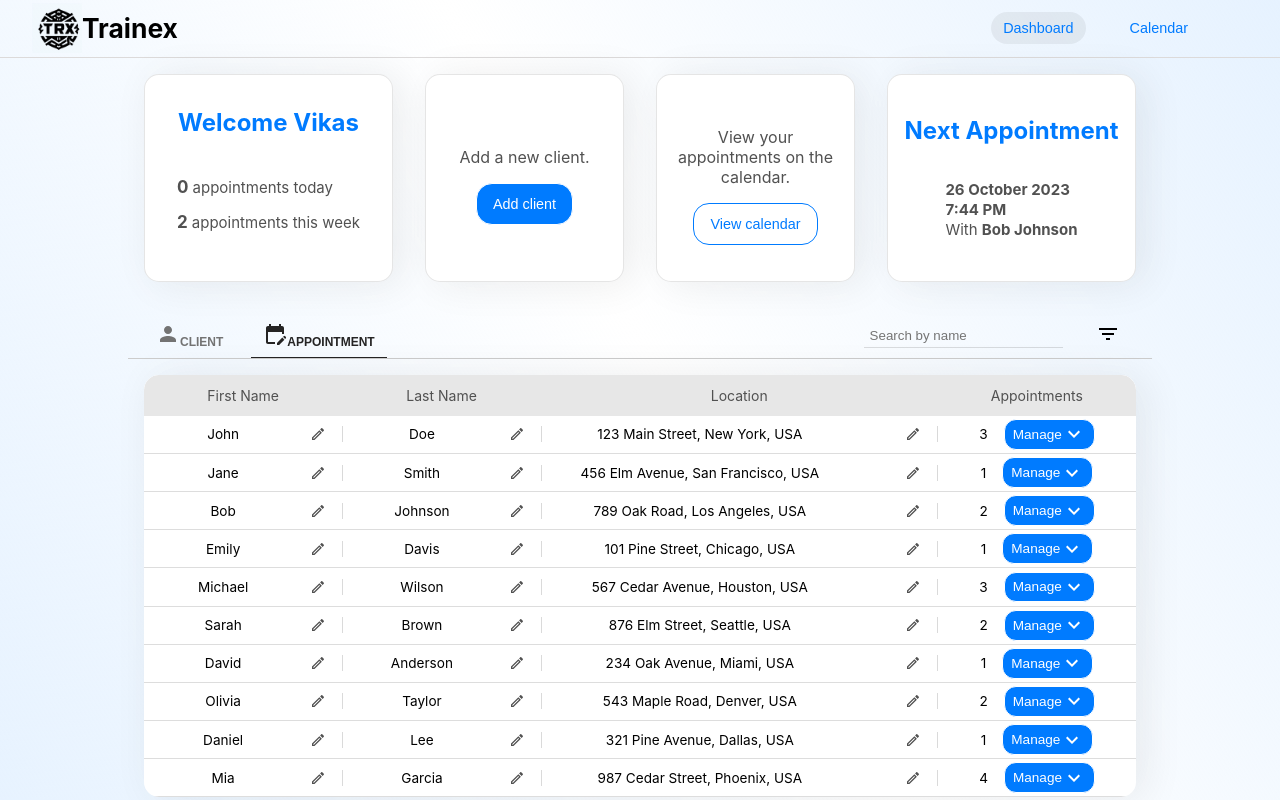
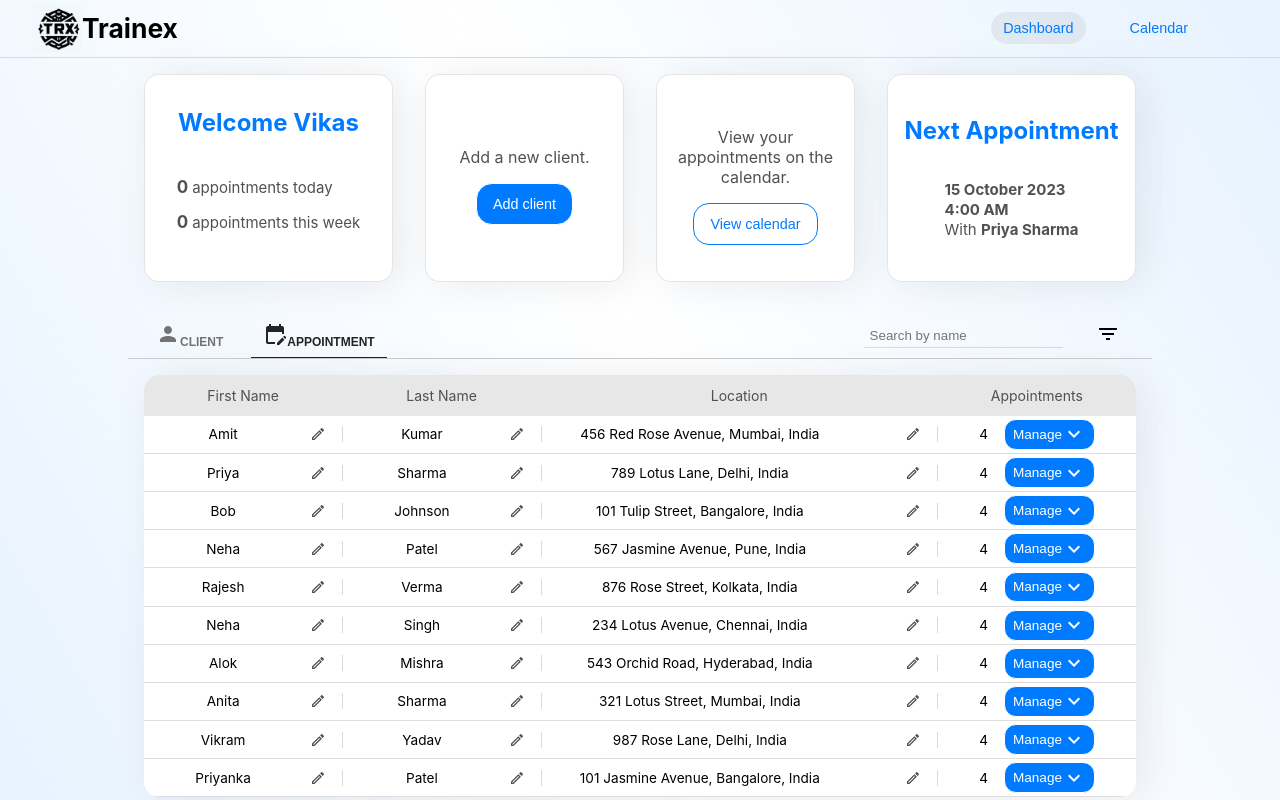
Before and after one commit to Vikas10102001/Trainex, a React (Create React App) app: page / in a window 1280 px wide. Built offline with nearby package versions, Linux system fonts and the light colour scheme.

Commit message:
changed client and appointment data

```diff
--- a/src/components/Client/ClientForm.jsx
+++ b/src/components/Client/ClientForm.jsx
@@ -42,7 +42,6 @@ function ClientForm() {
       gender: "",
       address: "",
       contact: "",
-      goaltype: "",
     },
     validationSchema,
     onSubmit: (values) => {
--- a/src/data/apointment.json
+++ b/src/data/apointment.json
@@ -1,22 +1,42 @@
 [
-  { "id": 1, "client": 1, "date": "12/10/2023", "time": "19:51" },
-  { "id": 2, "client": 3, "date": "12/6/2023", "time": "08:35" },
-  { "id": 3, "client": 7, "date": "12/12/2023", "time": "08:16" },
-  { "id": 4, "client": 6, "date": "12/14/2023", "time": "21:46" },
-  { "id": 5, "client": 9, "date": "12/13/2023", "time": "04:21" },
-  { "id": 6, "client": 10, "date": "12/18/2023", "time": "04:44" },
-  { "id": 7, "client": 10, "date": "11/22/2023", "time": "21:29" },
-  { "id": 8, "client": 8, "date": "10/4/2023", "time": "10:50" },
-  { "id": 9, "client": 6, "date": "10/4/2023", "time": "17:36" },
-  { "id": 10, "client": 4, "date": "12/19/2023", "time": "17:34" },
-  { "id": 11, "client": 5, "date": "12/17/2023", "time": "05:55" },
-  { "id": 12, "client": 3, "date": "10/26/2023", "time": "19:44" },
-  { "id": 13, "client": 5, "date": "11/10/2023", "time": "16:23" },
-  { "id": 14, "client": 10, "date": "11/8/2023", "time": "16:23" },
-  { "id": 15, "client": 1, "date": "12/10/2023", "time": "07:39" },
-  { "id": 16, "client": 2, "date": "12/19/2023", "time": "15:21" },
-  { "id": 17, "client": 1, "date": "10/31/2023", "time": "20:18" },
-  { "id": 18, "client": 5, "date": "12/1/2023", "time": "09:42" },
-  { "id": 19, "client": 8, "date": "11/9/2023", "time": "07:57" },
-  { "id": 20, "client": 10, "date": "10/29/2023", "time": "14:37" }
+  { "id": 1, "client": 6, "date": "10/20/2023", "time": "10:00" },
+  { "id": 2, "client": 3, "date": "10/21/2023", "time": "04:00" },
+  { "id": 3, "client": 8, "date": "10/22/2023", "time": "14:00" },
+  { "id": 4, "client": 2, "date": "10/23/2023", "time": "06:10" },
+  { "id": 5, "client": 7, "date": "10/24/2023", "time": "08:20" },
+  { "id": 6, "client": 5, "date": "10/25/2023", "time": "16:30" },
+  { "id": 7, "client": 1, "date": "10/26/2023", "time": "20:40" },
+  { "id": 8, "client": 4, "date": "10/27/2023", "time": "12:50" },
+  { "id": 9, "client": 9, "date": "10/28/2023", "time": "18:00" },
+  { "id": 10, "client": 10, "date": "10/29/2023", "time": "10:10" },
+  { "id": 11, "client": 2, "date": "10/30/2023", "time": "05:20" },
+  { "id": 12, "client": 3, "date": "10/31/2023", "time": "15:30" },
+  { "id": 13, "client": 4, "date": "11/1/2023", "time": "07:40" },
+  { "id": 14, "client": 5, "date": "11/2/2023", "time": "19:50" },
+  { "id": 15, "client": 6, "date": "11/3/2023", "time": "11:00" },
+  { "id": 16, "client": 7, "date": "11/4/2023", "time": "08:10" },
+  { "id": 17, "client": 8, "date": "11/5/2023", "time": "17:20" },
+  { "id": 18, "client": 9, "date": "11/6/2023", "time": "21:30" },
+  { "id": 19, "client": 10, "date": "11/7/2023", "time": "09:40" },
+  { "id": 20, "client": 1, "date": "11/8/2023", "time": "14:50" },
+  { "id": 21, "client": 2, "date": "10/15/2023", "time": "04:00" },
+  { "id": 22, "client": 9, "date": "10/16/2023", "time": "10:00" },
+  { "id": 23, "client": 3, "date": "10/17/2023", "time": "14:10" },
+  { "id": 24, "client": 4, "date": "10/18/2023", "time": "06:20" },
+  { "id": 25, "client": 8, "date": "10/19/2023", "time": "18:30" },
+  { "id": 26, "client": 5, "date": "10/20/2023", "time": "20:40" },
+  { "id": 27, "client": 7, "date": "10/21/2023", "time": "12:50" },
+  { "id": 28, "client": 1, "date": "10/22/2023", "time": "16:00" },
+  { "id": 29, "client": 6, "date": "10/23/2023", "time": "08:10" },
+  { "id": 30, "client": 10, "date": "10/24/2023", "time": "22:20" },
+  { "id": 31, "client": 3, "date": "10/25/2023", "time": "09:30" },
+  { "id": 32, "client": 2, "date": "10/26/2023", "time": "19:40" },
+  { "id": 33, "client": 5, "date": "10/27/2023", "time": "11:50" },
+  { "id": 34, "client": 7, "date": "10/28/2023", "time": "05:00" },
+  { "id": 35, "client": 8, "date": "10/29/2023", "time": "15:10" },
+  { "id": 36, "client": 4, "date": "10/30/2023", "time": "17:20" },
+  { "id": 37, "client": 6, "date": "10/31/2023", "time": "08:30" },
+  { "id": 38, "client": 1, "date": "11/1/2023", "time": "12:40" },
+  { "id": 39, "client": 9, "date": "11/2/2023", "time": "20:50" },
+  { "id": 40, "client": 10, "date": "11/3/2023", "time": "06:00" }
 ]
--- a/src/data/client.json
+++ b/src/data/client.json
@@ -1,92 +1,92 @@
 [
   {
     "id": 1,
-    "firstName": "John",
-    "lastName": "Doe",
-    "DOB": "1990-05-15",
+    "firstName": "Amit",
+    "lastName": "Kumar",
+    "DOB": "05/15/1990",
     "gender": "Male",
-    "address": "123 Main Street, New York, USA",
-    "profileImg": "https://example.com/john-doe-image.jpg"
+    "address": "456 Red Rose Avenue, Mumbai, India",
+    "contact": "+91-1234567890"
   },
   {
     "id": 2,
-    "firstName": "Jane",
-    "lastName": "Smith",
-    "DOB": "1985-08-20",
+    "firstName": "Priya",
+    "lastName": "Sharma",
+    "DOB": "08/20/1985",
     "gender": "Female",
-    "address": "456 Elm Avenue, San Francisco, USA",
-    "profileImg": "https://example.com/jane-smith-image.jpg"
+    "address": "789 Lotus Lane, Delhi, India",
+    "contact": "+91-9876543210"
   },
   {
     "id": 3,
     "firstName": "Bob",
     "lastName": "Johnson",
-    "DOB": "1995-03-10",
+    "DOB": "03/10/1995",
     "gender": "Male",
-    "address": "789 Oak Road, Los Angeles, USA",
-    "profileImg": "https://example.com/bob-johnson-image.jpg"
+    "address": "101 Tulip Street, Bangalore, India",
+    "contact": "+91-7890123456"
   },
   {
     "id": 4,
-    "firstName": "Emily",
-    "lastName": "Davis",
-    "DOB": "1988-11-25",
+    "firstName": "Neha",
+    "lastName": "Patel",
+    "DOB": "11/25/1988",
     "gender": "Female",
-    "address": "101 Pine Street, Chicago, USA",
-    "profileImg": "https://example.com/emily-davis-image.jpg"
+    "address": "567 Jasmine Avenue, Pune, India",
+    "contact": "+91-9876543210"
   },
   {
     "id": 5,
-    "firstName": "Michael",
-    "lastName": "Wilson",
-    "DOB": "1983-09-12",
+    "firstName": "Rajesh",
+    "lastName": "Verma",
+    "DOB": "09/12/1983",
     "gender": "Male",
-    "address": "567 Cedar Avenue, Houston, USA",
-    "profileImg": "https://example.com/michael-wilson-image.jpg"
+    "address": "876 Rose Street, Kolkata, India",
+    "contact": "+91-1234567890"
   },
   {
     "id": 6,
-    "firstName": "Sarah",
-    "lastName": "Brown",
-    "DOB": "1992-04-30",
+    "firstName": "Neha",
+    "lastName": "Singh",
+    "DOB": "04/30/1992",
     "gender": "Female",
-    "address": "876 Elm Street, Seattle, USA",
-    "profileImg": "https://example.com/sarah-brown-image.jpg"
+    "address": "234 Lotus Avenue, Chennai, India",
+    "contact": "+91-7890123456"
   },
   {
     "id": 7,
-    "firstName": "David",
-    "lastName": "Anderson",
-    "DOB": "1987-07-08",
+    "firstName": "Alok",
+    "lastName": "Mishra",
+    "DOB": "07/08/1987",
     "gender": "Male",
-    "address": "234 Oak Avenue, Miami, USA",
-    "profileImg": "https://example.com/david-anderson-image.jpg"
+    "address": "543 Orchid Road, Hyderabad, India",
+    "contact": "+91-9876543210"
   },
   {
     "id": 8,
-    "firstName": "Olivia",
-    "lastName": "Taylor",
-    "DOB": "1994-02-18",
+    "firstName": "Anita",
+    "lastName": "Sharma",
+    "DOB": "02/18/1994",
     "gender": "Female",
-    "address": "543 Maple Road, Denver, USA",
-    "profileImg": "https://example.com/olivia-taylor-image.jpg"
+    "address": "321 Lotus Street, Mumbai, India",
+    "contact": "+91-1234567890"
   },
   {
     "id": 9,
-    "firstName": "Daniel",
-    "lastName": "Lee",
-    "DOB": "1998-06-05",
+    "firstName": "Vikram",
+    "lastName": "Yadav",
+    "DOB": "06/05/1998",
     "gender": "Male",
-    "address": "321 Pine Avenue, Dallas, USA",
-    "profileImg": "https://example.com/daniel-lee-image.jpg"
+    "address": "987 Rose Lane, Delhi, India",
+    "contact": "+91-7890123456"
   },
   {
     "id": 10,
-    "firstName": "Mia",
-    "lastName": "Garcia",
-    "DOB": "1991-12-14",
+    "firstName": "Priyanka",
+    "lastName": "Patel",
+    "DOB": "12/14/1991",
     "gender": "Female",
-    "address": "987 Cedar Street, Phoenix, USA",
-    "profileImg": "https://example.com/mia-garcia-image.jpg"
+    "address": "101 Jasmine Avenue, Bangalore, India",
+    "contact": "+91-9876543210"
   }
 ]
```
